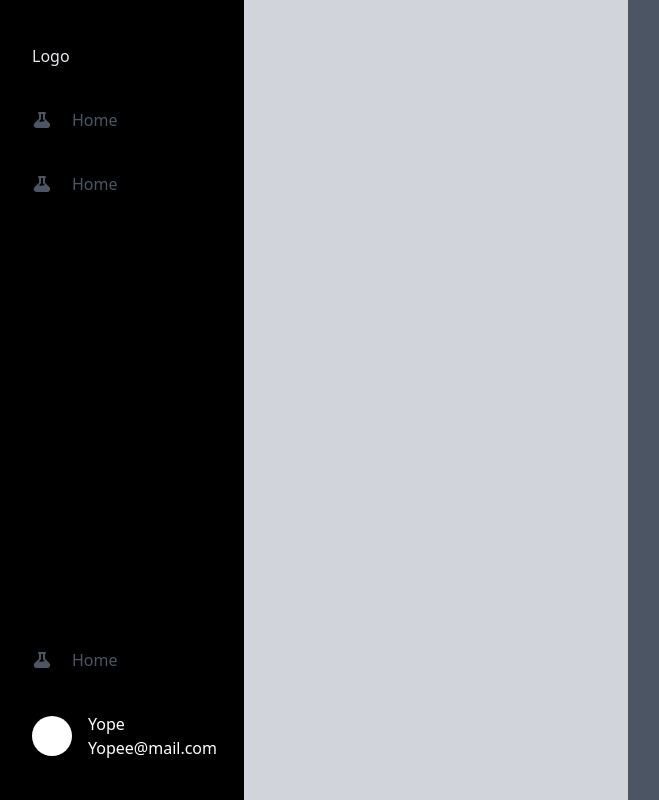
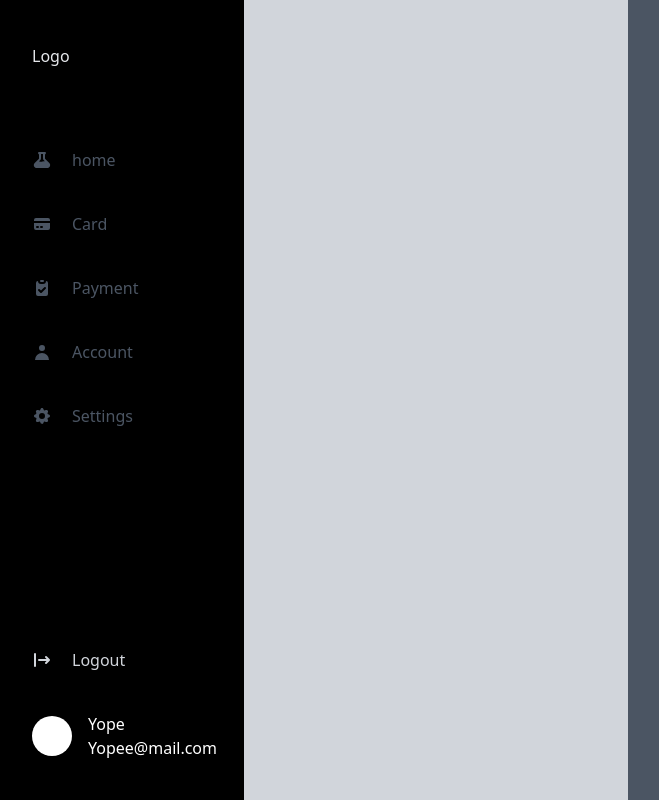
Before and after one commit to pemeraldy/expense-watcher, a React (Vite) app: page / in a window 1280 px wide. Shown: the whole page, without its empty margins (12-671 px from the left). Built offline with nearby package versions, Linux system fonts and the light colour scheme.

Commit message:
side navigation layout done

```diff
--- a/src/components/NavItem.jsx
+++ b/src/components/NavItem.jsx
@@ -1,20 +1,18 @@
 import React, { useState } from "react";
-import { BeakerIcon } from "@heroicons/react/solid";
 
-export default function NavItem() {
-  const [isActive, setActive] = useState(false);
-  const handleClick = () => {
-    setActive(true)
-  };
+export default function NavItem({ Icon, text, isActive }) {
+  //   const [isActive, setActive] = useState(false);
+  //   const handleClick = () => {
+  //     setActive(true)
+  //   };
   return (
     <li
-      onClick={handleClick}
       className={`flex cursor-pointer ${
         isActive ? "text-gray-300" : "text-gray-600"
       } items-center font-normal`}
     >
-      <BeakerIcon className="h-5 w-5 " />
-      <span className="ml-5">Home</span>
+      <Icon className="h-5 w-5 " />
+      <span className="ml-5">{text}</span>
     </li>
   );
 }
--- a/src/components/SideBar.jsx
+++ b/src/components/SideBar.jsx
@@ -1,17 +1,22 @@
 import React from "react";
 import NavItem from "./NavItem";
+import { BeakerIcon, LogoutIcon, CreditCardIcon, CogIcon, UserIcon, ClipboardCheckIcon } from "@heroicons/react/solid";
+
 export default function SideBar() {
   return (
     <div className="w-full  h-full relative md:p-11">
-      <a href="#" className="block text-gray-200 mb-10">
+      <a href="#" className="block text-gray-200 mb-20">
         Logo
       </a>
       <ul className=" space-y-10">
-        <NavItem />
-        <NavItem />
+        <NavItem Icon={BeakerIcon} text="home" />
+        <NavItem Icon={CreditCardIcon} text="Card" />
+        <NavItem Icon={ClipboardCheckIcon} text="Payment" />
+        <NavItem Icon={UserIcon} text="Account" />
+        <NavItem Icon={CogIcon} text="Settings" />
       </ul>
       <div className="absolute bottom-10 flex flex-col">
-        <NavItem className="block " />
+        <NavItem Icon={LogoutIcon} isActive={true} text="Logout" className="block" />
         <div className="flex cursor-pointer items-center mt-10">
           <div className=" w-10 h-10 bg-white rounded-full"></div>
           <div className="text-white ml-4">
```
